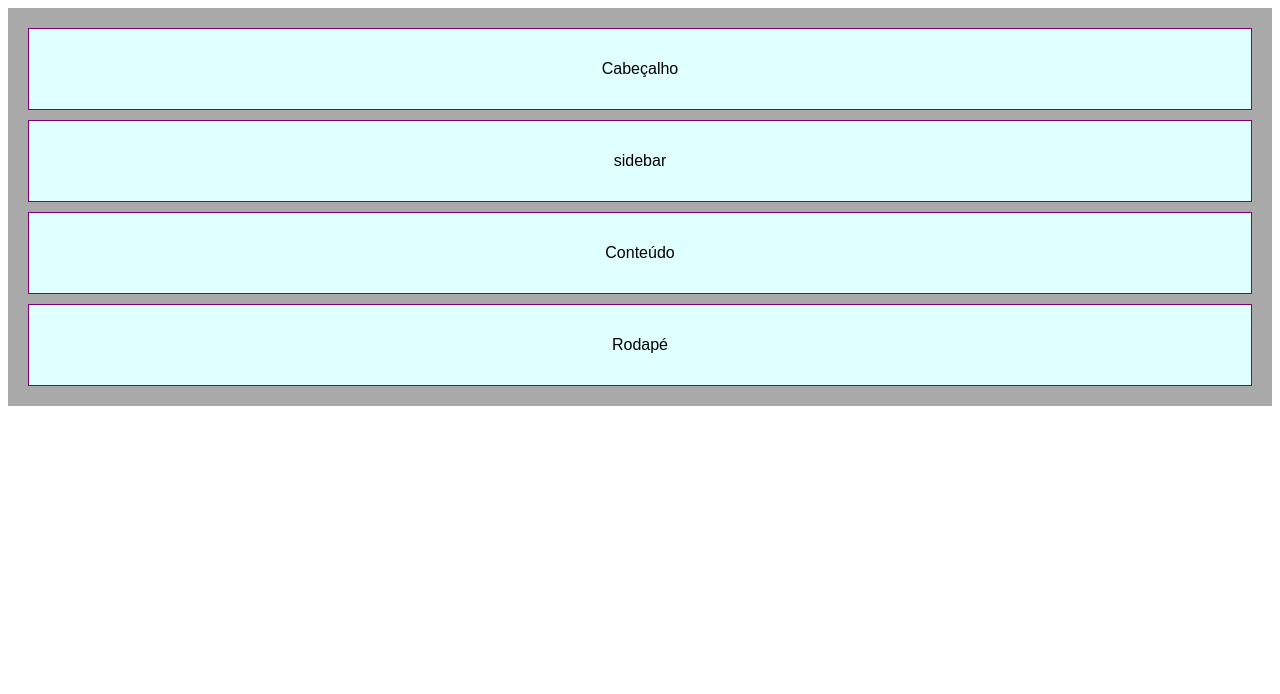
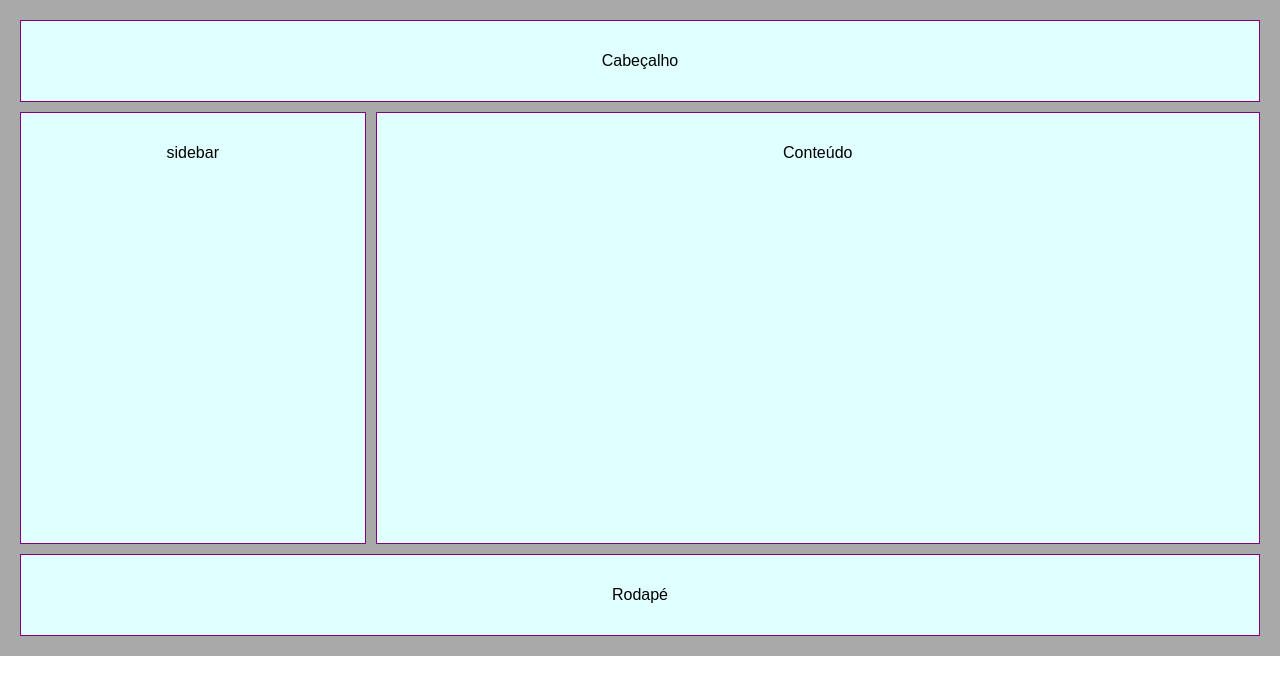
Before and after one commit to icarochadid/FlexBox-e-GridLayout, a plain HTML site: page grid layout/index.html in a window 1280 px wide. Drawn offline with Linux system fonts and the light colour scheme.

Commit message:
grid layout training

```diff
--- a/grid layout/style.css
+++ b/grid layout/style.css
@@ -1,9 +1,19 @@
 @charset "UTF-8";
+body{
+    margin: 0px;
+    padding: 0px;
+    width: 100vw;
+    height: 100vh;
+}
 .container {
     background-color: darkgrey;
     padding: 20px;
     display: grid;
-    gap: 10px;
+    grid-template-areas:
+    "header header header header"
+    "sidebar content content content"
+    "footer footer footer footer" ;
+   gap: 10px;
     }
 .container > div {
     font-family: Arial, Helvetica, sans-serif;
@@ -12,3 +22,18 @@
     border: 1px solid purple;
     padding: 15px;
 }
+#header {
+    grid-area: header;
+}
+#sidebar {
+    grid-area: sidebar;
+    height: 50vh;
+}
+#content {
+    grid-area: content;
+    height: 50vh;
+}
+#footer {
+    grid-area: footer;
+
+}
```
